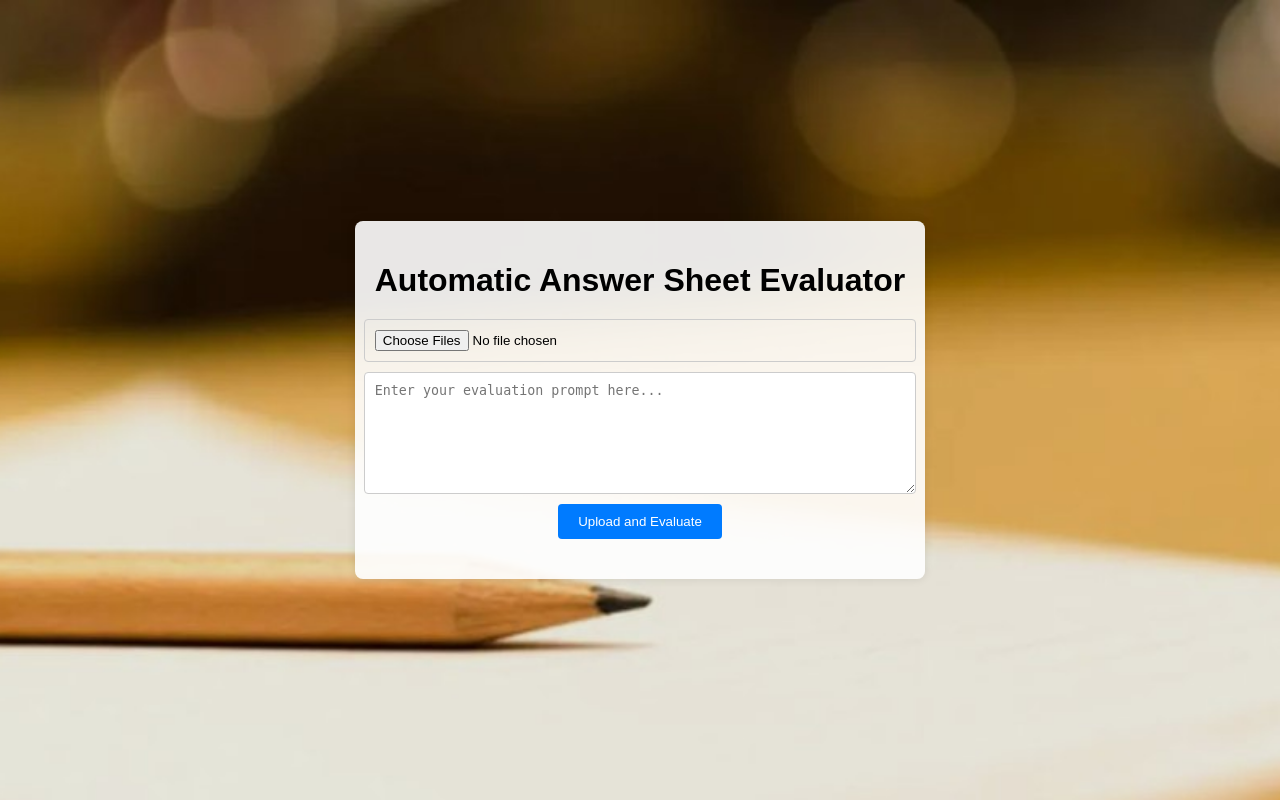
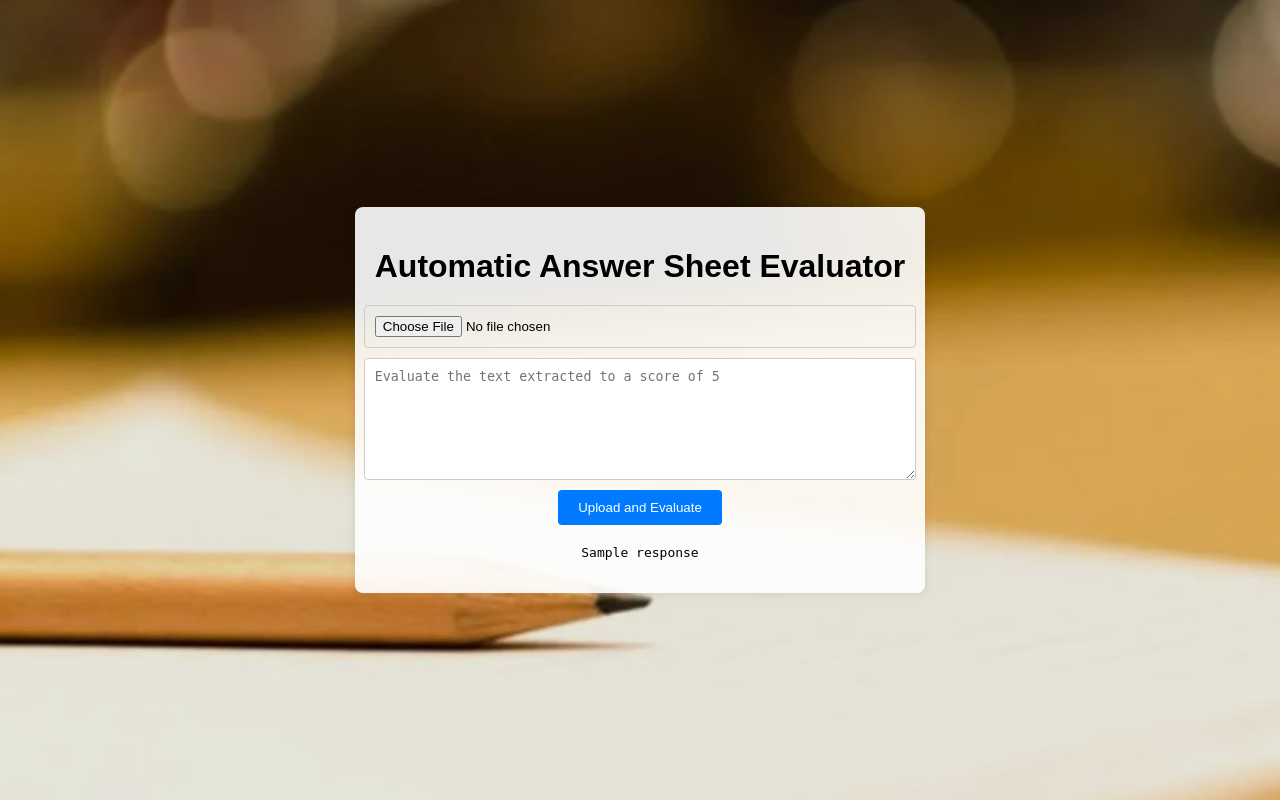
Before and after one commit to Aarathi1535/Android-App, a Flask app: template templates/index.html in a window 1280 px wide. Run offline with Flask 3, Linux system fonts and the light colour scheme; the template is opened without the code that fills it: most values are stand-ins (such as "Sample title", 1, 10 or a date in 2020).

Commit message:
Update index.html

```diff
--- a/templates/index.html
+++ b/templates/index.html
@@ -3,19 +3,27 @@
 <head>
     <meta charset="UTF-8">
     <meta name="viewport" content="width=device-width, initial-scale=1.0">
-    <title>Answer Sheet Evaluator</title>
+    <title>Automatic Answer Sheet Evaluator</title>
     <link rel="stylesheet" href="/static/styles.css">
 </head>
 <body>
     <div class="container">
         <h1>Automatic Answer Sheet Evaluator</h1>
-        <form id="uploadForm">
-            <input type="file" id="fileInput" accept="image/*" multiple>
-            <textarea id="promptInput" placeholder="Enter your evaluation prompt here..."></textarea>
+        <form method="post" enctype="multipart/form-data">
+            <input type="file" name="file">
+            <textarea name="text" placeholder="Evaluate the text extracted to a score of 5"></textarea>
             <button type="submit">Upload and Evaluate</button>
         </form>
-        <div id="result"></div>
+        {% if error %}
+        <div class="error">
+            <strong>Error:</strong> {{ error }}
+        </div>
+        {% endif %}
+        {% if response %}
+        <div class="response">
+            <pre>{{ response }}</pre>
+        </div>
+        {% endif %}
     </div>
-    <script src="/static/scripts.js"></script>
 </body>
 </html>
```
